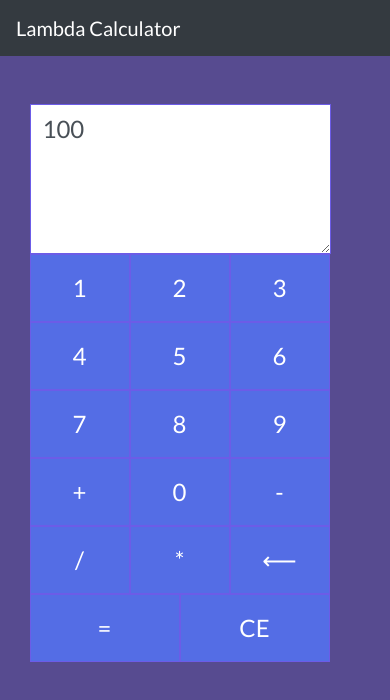
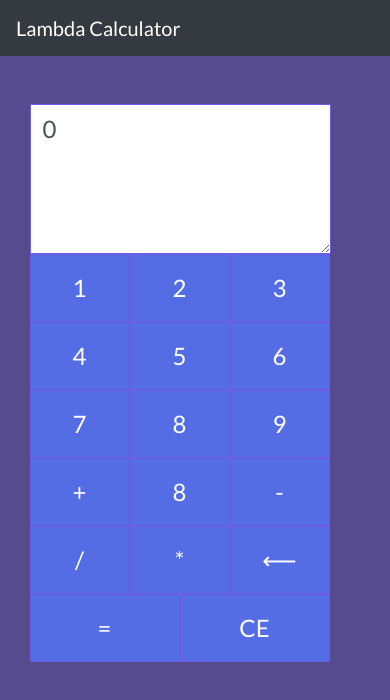
Before and after one commit to bloominstituteoftechnology/web-module-project-reducer, a React (Create React App) app: page / in a window 390 px wide. Shown: the top 700 px of the page. Built offline with nearby package versions, Linux system fonts and the light colour scheme.

Commit message:
base scafolding.

```diff
--- a/src/App.js
+++ b/src/App.js
@@ -4,9 +4,18 @@ import reducer, {initialState} from './reducers';
 import './App.css';
 
 import AnswerDisplay from './components/AnswerDisplay';
+import CalcButton from './components/CalcButton';
+
+import {addOne} from './actions';
 
 function App() {
   const [state, dispatch] = useReducer(reducer, initialState);
+
+  const handleOneClick = ()=>{
+    dispatch(addOne());
+  };
+
+  console.log('state ', state);
 
   return (
     <div className="App">
@@ -18,78 +27,48 @@ function App() {
         <div className="col-md-12 d-flex justify-content-center">
           <form name="Cal">
 
-            <AnswerDisplay value={100}/>
+            <AnswerDisplay value={state.total}/>
+            {/* <div className="row">
+              <CalcButton value={"M+"}/>
+              <CalcButton value={"MR"}/>
+              <CalcButton value={"MC"}/>
+            </div> */}
 
             <div className="row">
-              <div className="col-xs-4">
-                <button type="button" className="btn">1</button>
+              <CalcButton value={1} handleClick={handleOneClick}/>
+              <CalcButton value={2}/>
+              <CalcButton value={3}/>
             </div>
 
-              <div className="col-xs-4">
-                <button type="button" className="btn">2</button>
+            <div className="row">
+              <CalcButton value={4}/>
+              <CalcButton value={5}/>
+              <CalcButton value={6}/>
             </div>
 
-              <div className="col-xs-4">
-                <button type="button" className="btn">3</button>
+            <div className="row">
+              <CalcButton value={7}/>
+              <CalcButton value={8}/>
+              <CalcButton value={9}/>
             </div>
 
-            </div>
             <div className="row">
-              <div className="col-xs-4">
-                <button type="button" className="btn">4</button>
+              <CalcButton value={"+"}/>
+              <CalcButton value={8}/>
+              <CalcButton value={"-"}/>
             </div>
 
-              <div className="col-xs-4">
-                <button type="button" className="btn">5</button>
+            <div className="row">
+              <CalcButton value={"/"}/>
+              <CalcButton value={"*"}/>
+              <CalcButton value={"⟵"}/>
             </div>
 
-              <div className="col-xs-4">
-                <button type="button" className="btn">6</button>
-              </div>
-            </div>
             <div className="row">
-              <div className="col-xs-4">
-                <button type="button" className="btn">7</button>
+              <CalcButton value={"="} size={6}/>
+              <CalcButton value={"CE"} size={6}/>
             </div>
 
-              <div className="col-xs-4">
-                <button type="button" className="btn">8</button>
-              </div>
-
-              <div className="col-xs-4">
-                <button type="button" className="btn">9</button>
-              </div>
-            </div>
-            <div className="row">
-              <div className="col-xs-4">
-                <button type="button" className="btn">+</button>
-              </div>
-              <div className="col-xs-4">
-                <button type="button" className="btn">0</button>
-              </div>
-              <div className="col-xs-4">
-                <button type="button" className="btn">-</button>
-              </div>
-            </div>
-            <div className="row">
-              <div className="col-xs-4">
-                <button type="button" className="btn">/</button>
-              </div>
-              <div className="col-xs-4">
-                <button type="button" className="btn">*</button>
-              </div>
-              <div className="col-xs-4">
-                <button type="button" className="btn">⟵</button>
-              </div>
-            </div>
-            <div className="row">
-              <div className="col-xs-6 p-0">
-                <button type="button" className="btn">=</button>
-              </div>
-              <div className="col-xs-6 p-0">
-                <button type="button" className="btn">CE</button>
-              </div>
-            </div>
           </form>
         </div>
       </div>
--- /dev/null
+++ b/src/actions/index.js
@@ -0,0 +1,5 @@
+export const ADD_ONE = "ADD_ONE";
+
+export const addOne = () => {
+    return({type:ADD_ONE});
+}
--- a/src/components/AnswerDisplay.js
+++ b/src/components/AnswerDisplay.js
@@ -4,11 +4,13 @@ import React from 'react';
 const AnswerDisplay = (props) => {
     const { value } = props;
 
+    console.log(value);
+
     return(
     <div className="row">
         <div className="col-md-12 p-0">
             <div className="form-group">
-                <textarea className="form-control" value={value} rows="3" id="total" type="text" name="ans"></textarea>
+                <textarea className="form-control" readonly value={value} rows="3" id="total" type="text" name="ans"></textarea>
             </div>
         </div>
     </div>);
--- /dev/null
+++ b/src/components/CalcButton.js
@@ -0,0 +1,11 @@
+import React from 'react';
+
+const CalcButton = (props) => {
+    const { value, handleClick = ()=>{}, size = 4} = props;
+
+    return(<div className={`col-xs-${size}`}>
+        <button type="button" onClick={handleClick} className="btn">{value}</button>
+    </div>);
+}
+
+export default CalcButton;
--- a/src/reducers/index.js
+++ b/src/reducers/index.js
@@ -1,9 +1,13 @@
+import { ADD_ONE } from './../actions';
+
 export const initialState = {
     total: 0
 }
 
 const reducer = (state, action) => {
     switch(action.type) {
+        case(ADD_ONE):
+            state.total += 1;
         default:
             return state;
     }
```
Also changed, not shown: 1 other file (tests, documents, lock files or other folders). Lines whose indentation alone changed are shown as unchanged.
